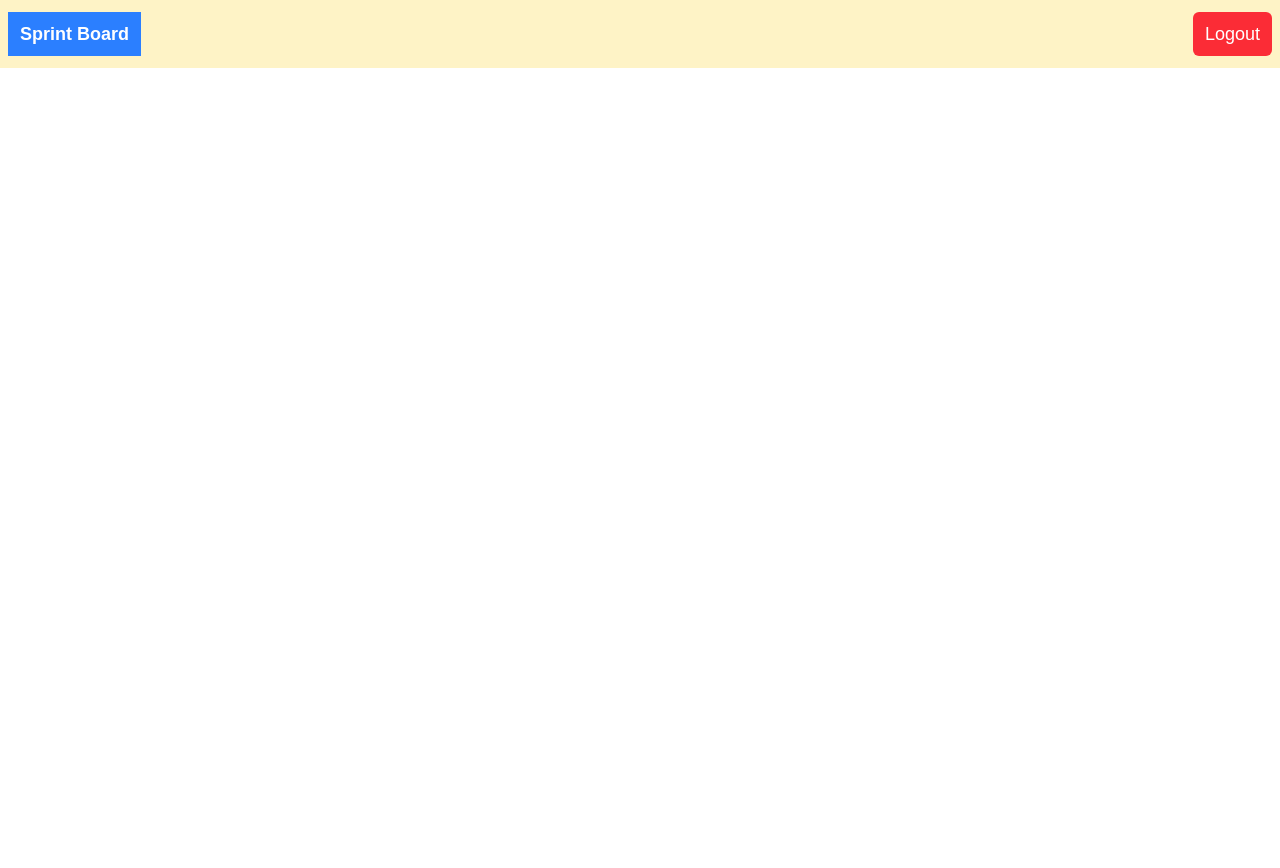
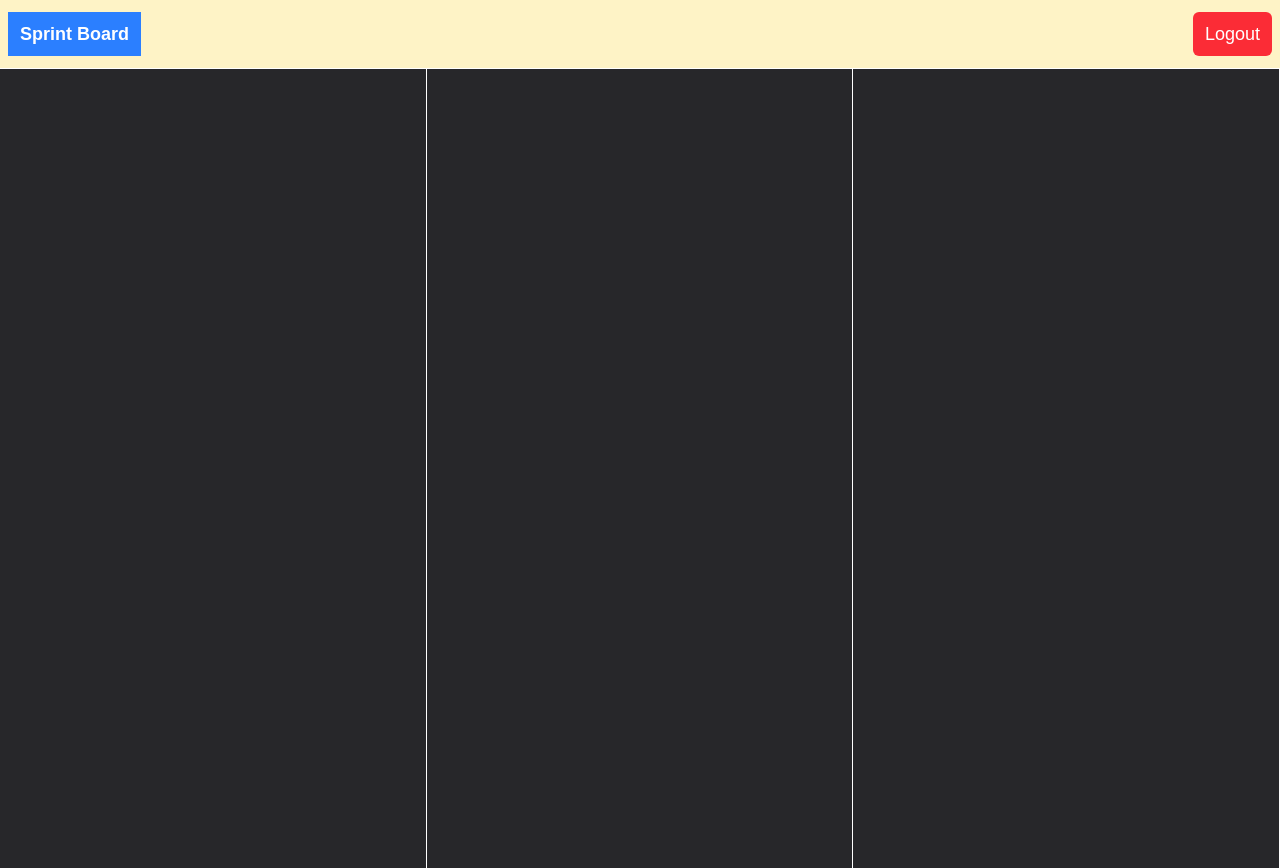
Before and after one commit to Shadan-Jamal/Sprint-Board-Lite, a Next.js app: page /board in a window 1280 px wide. Before the commit the page ends 800 px from the top, so only its background shows below. Built offline with nearby package versions, Linux system fonts and the light colour scheme; sample sign-in values are in the browser's storage.

Commit message:
created 3 columns for task categories

```diff
--- a/app/board/page.tsx
+++ b/app/board/page.tsx
@@ -1,6 +1,6 @@
 "use client"
 import { useRouter } from "next/navigation"
-import Navbar from "@/components/Navbar"
+import BoardSection from "@/components/BoardPage/BoardSection"
 
 const page = () => {
   const router = useRouter()
@@ -12,9 +12,9 @@ const page = () => {
   }
 
   return (
-    <div className="w-screen h-auto bg-zinc-800">
-        <Navbar />
-    </div>
+    <section className="w-screen h-auto bg-zinc-800">
+        <BoardSection />
+    </section>
   )
 }
 
--- /dev/null
+++ b/components/BoardPage/BoardSection.tsx
@@ -0,0 +1,19 @@
+import Navbar from "../Navbar"
+import Todo from "./Todo"
+import Progress from "./Progress"
+import Done from "./Done"
+
+const BoardSection = () => {
+  return (
+    <div className="w-full">
+        <Navbar />
+        <div className="w-full grid place-content-center grid-cols-3 bg-zinc-800">
+            <Todo />
+            <Progress />
+            <Done />
+        </div>
+    </div>
+  )
+}
+
+export default BoardSection
--- /dev/null
+++ b/components/BoardPage/Done.tsx
@@ -0,0 +1,9 @@
+const Done = () => {
+  return (
+    <div
+    className="h-screen w-full border-r-1 border-t-1 border-r-white border-t-white flex flex-col justify-start items-center gap-5 px-5 py-5">
+    </div>
+  )
+}
+
+export default Done
--- /dev/null
+++ b/components/BoardPage/Progress.tsx
@@ -0,0 +1,9 @@
+const Progress = () => {
+  return (
+    <div
+    className="h-screen w-full border-r-1 border-t-1 border-r-white border-t-white flex flex-col justify-start items-center gap-5 px-5 py-5">
+    </div>
+  )
+}
+
+export default Progress
--- /dev/null
+++ b/components/BoardPage/Todo.tsx
@@ -0,0 +1,9 @@
+const Todo = () => {
+  return (
+    <div
+    className="h-screen w-full border-r-1 border-t-1 border-r-white border-t-white flex flex-col justify-start items-center gap-5 px-5 py-5">
+    </div>
+  )
+}
+
+export default Todo
```
